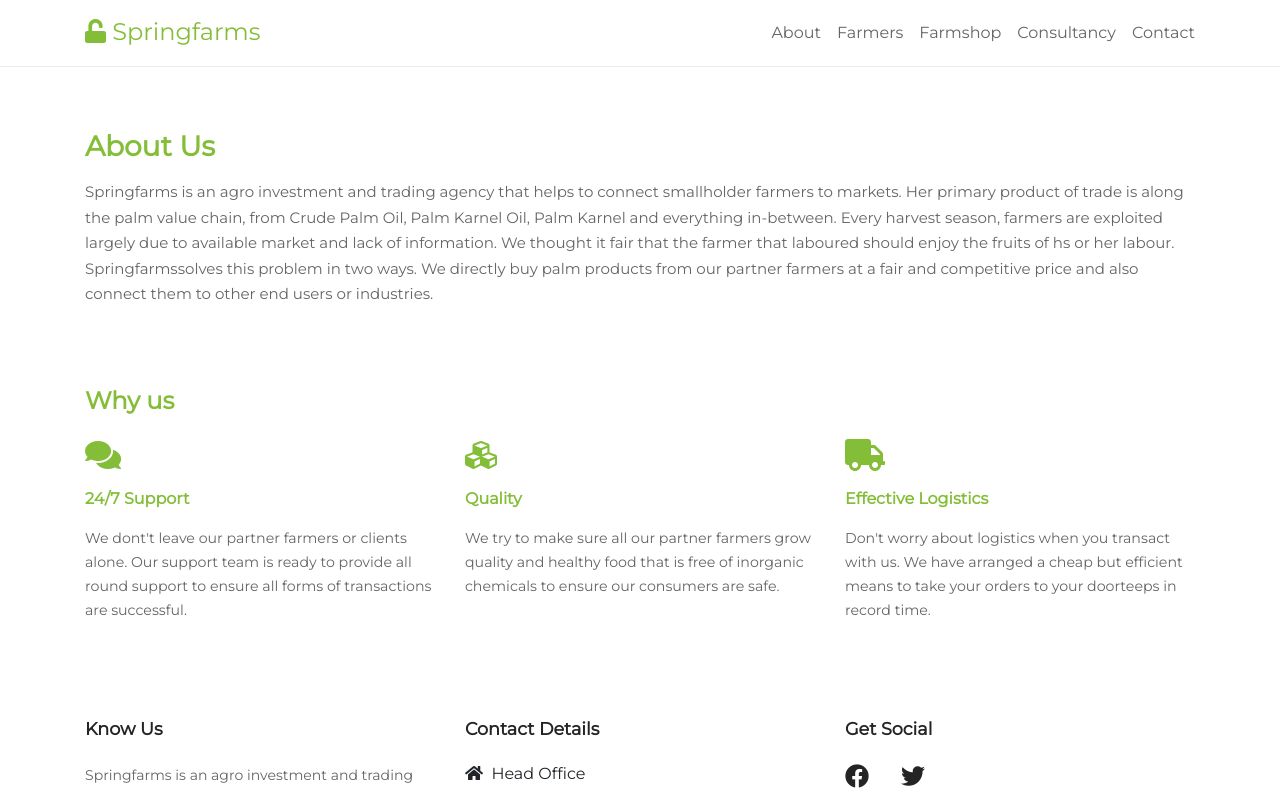
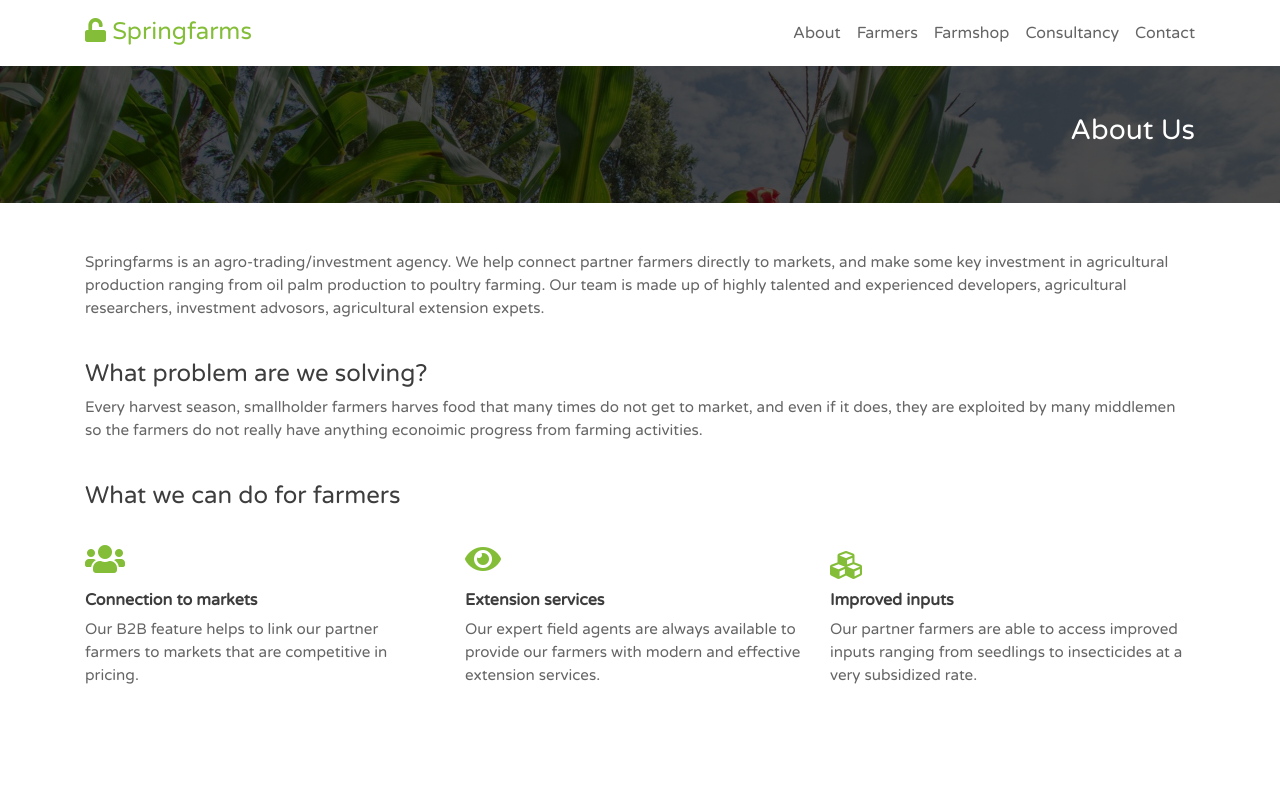
Before and after one commit to Achilles45/springfarms, a Vue app: page /about in a window 1280 px wide. Shown: the top 790 px of the page. Built offline with nearby package versions, Linux system fonts and the light colour scheme.

Commit message:
Completed the about page and some random edition

```diff
--- a/src/components/Banner.vue
+++ b/src/components/Banner.vue
@@ -82,7 +82,7 @@ export default {
                     margin-left: 1rem;
                     text-decoration: none;
                     font-size: .899rem;
-                    font-weight: bold;
+                    // font-weight: bold;
                 }
             }
              .contact-link{
@@ -139,7 +139,7 @@ export default {
         flex-direction: column;
         padding: 4rem 2rem;
         top: 20%;
-        right: -100%;
+        right: 100%;
         border-radius: 4px;
         transition: all ease-in-out .5s;
         z-index: 2;
--- a/src/styles/_about.scss
+++ b/src/styles/_about.scss
@@ -1,37 +1,29 @@
 .about__contents{
-    .about-head{
-        font-weight: bold;
-        color: $lightgreen;
-        margin: 1rem 0;
+    .about__heading{
+        background: linear-gradient(rgba(0, 0, 0, .7), rgba(0, 0, 0, .7)), url('./assets/farmer2.jpg');
+        background-repeat: no-repeat;
+        background-size: cover;
+        width: 100%;
+        color: #fff;
+        padding: 3rem 0;
+    }
+    h4{
+        color: #3d3d3d;
     }
     p{
-        font-size: .9375rem;
-        font-weight: 300;
-        line-height: 1.7;
         color: #656565;
+        font-size: .95rem;
     }
-    .why-us{
-        padding: 3rem 0;
-        h4{
-            font-weight: bold;
-            margin: 1rem 0;
-            color: $lightgreen;
+    .about__body{
+        margin-top: 3rem;
     }
     h6{
-            color: $lightgreen;
-            padding: .6rem 0;
         font-weight: bold;
+        color: #3d3d3d;
     }
-        p{
-            font-size: .8875rem;
-            font-weight: 300;
-            line-height: 1.7;
-            color: #656565;
-        }
-        .why-icon{
+    .about-icons{
         color: $lightgreen;
         font-size: 2rem;
-            padding: .5rem 0;
+        padding: 1rem 0;
     }
 }
-}
--- a/src/styles/_footer.scss
+++ b/src/styles/_footer.scss
@@ -10,7 +10,7 @@ footer{
         font-size: 1rem;
     }
     p{
-        font-size: .8775rem;
+        font-size: .8575rem;
         font-weight: 300;
         color: #656565;
         line-height: 1.7;
--- a/src/styles/_navbar.scss
+++ b/src/styles/_navbar.scss
@@ -38,8 +38,8 @@
         position: absolute;
         flex-direction: column;
         padding: 4rem 2rem;
-        top: 20%;
-        right: -100%;
+        top: 9.2%;
+        right: 100%;
         border-radius: 4px;
         transition: all ease-in-out .5s;
         z-index: 2;
--- a/src/styles/_products.scss
+++ b/src/styles/_products.scss
@@ -6,8 +6,7 @@
         font-weight: bold;
     }
     p{
-            font-size: .9375rem;
-            font-weight: 300;
+            font-size: .9075rem;
             line-height: 1.7;
             margin-top: 1.65rem;
             word-spacing: .3rem;
--- a/src/styles/_reset.scss
+++ b/src/styles/_reset.scss
@@ -4,8 +4,8 @@
     box-sizing: border-box;
 }
 body{
-    font-family: 'Montserrat' !important;
-    overflow-x: hidden;
+    font-family: 'Varela Round' !important;
+    overflow-x: hidden !important;
 }
 ul{
     list-style: none;
--- a/src/views/About.vue
+++ b/src/views/About.vue
@@ -1,35 +1,43 @@
 <template>
   <div class="about">
     <Navbar />
-    <div class="about__contents container-fluid">
+    <div class="about__contents">
+      <div class="about__heading">
         <div class="container">
-        <div class="row mt-5">
-          <div class="col-12">
-            <h3 class="about-head">About Us</h3>
-            <p>Springfarms is an agro investment and trading agency that helps to connect smallholder farmers to markets. Her primary product of trade is along the palm value chain, from Crude Palm Oil, Palm Karnel Oil, Palm Karnel and everything in-between.
-            Every harvest season, farmers are exploited largely due to available market and lack of information. We thought it fair that the farmer that laboured should enjoy the fruits of hs or her labour. Springfarmssolves this problem in two ways. We directly buy palm products from our partner farmers at a fair and competitive price and also connect them to other end users or industries.</p>
+          <h3 class="text-right">About Us</h3>
         </div>
       </div>
-        <!--Why us section
-        =====================-->
-        <div class="row why-us">
+      <div class="about__body container-fluid">
+        <div class="container">
+          <div class="row">
             <div class="col-12">
-          <h4>Why us</h4>
-          <div class="row">
+              <p>Springfarms is an agro-trading/investment agency. We help connect partner farmers directly to markets, and make some key investment in agricultural production ranging from oil palm production to poultry farming. Our team is made up of highly talented and experienced developers, agricultural researchers, investment advosors, agricultural extension expets.</p>
+            </div>
+          </div>
+          <div class="row mt-4">
+            <div class="col-12">
+              <h4>What problem are we solving?</h4>
+              <p>Every harvest season, smallholder farmers harves food that many times do not get to market, and even if it does, they are exploited by many middlemen so the farmers do not really have anything econoimic progress from farming activities.</p>
+            </div>
+          </div>
+          <div class="row mt-4 mb-5">
+            <div class="col-12">
+              <h4>What we can do for farmers</h4>
+              <div class="row mt-3 mb-3">
                 <div class="col-md-4">
-              <i class="fa fa-comments why-icon"></i>
-              <h6>24/7 Support</h6>
-              <p>We dont't leave our partner farmers or clients alone. Our support team is ready to provide all round support to ensure all forms of transactions are successful.</p>
+                  <i class="fa fa-users about-icons"></i>
+                  <h6>Connection to markets</h6>
+                  <p>Our B2B feature helps to link our partner farmers to markets that are competitive in pricing.</p>
                 </div>
                 <div class="col-md-4">
-              <i class="fa fa-cubes why-icon"></i>
-              <h6>Quality</h6>
-              <p>We try to make sure all our partner farmers grow quality and healthy food that is free of inorganic chemicals to ensure our consumers are safe.</p>
+                  <i class="fa fa-eye about-icons"></i>
+                  <h6>Extension services</h6>
+                  <p>Our expert field agents are always available to provide our farmers with modern and effective extension services.</p>
                 </div>
-            <div class="col-md-4">
-              <i class="fa fa-truck why-icon"></i>
-              <h6>Effective Logistics</h6>
-              <p>Don't worry about logistics when you transact with us. We have arranged a cheap but efficient means to take your orders to your doorteeps in record time.</p>
+                <div class="col-md-4 about-icons">
+                  <i class="fa fa-cubes"></i>
+                      <h6>Improved inputs</h6>
+                      <p>Our partner farmers are able to access improved inputs ranging from seedlings to insecticides at a very subsidized rate.</p>
                 </div>
               </div>
             </div>
@@ -37,6 +45,7 @@
         </div>
       </div>
     <Footer />
+  </div>
   </div>
 </template>
 <script>
```
Lines whose indentation alone changed are shown as unchanged.
